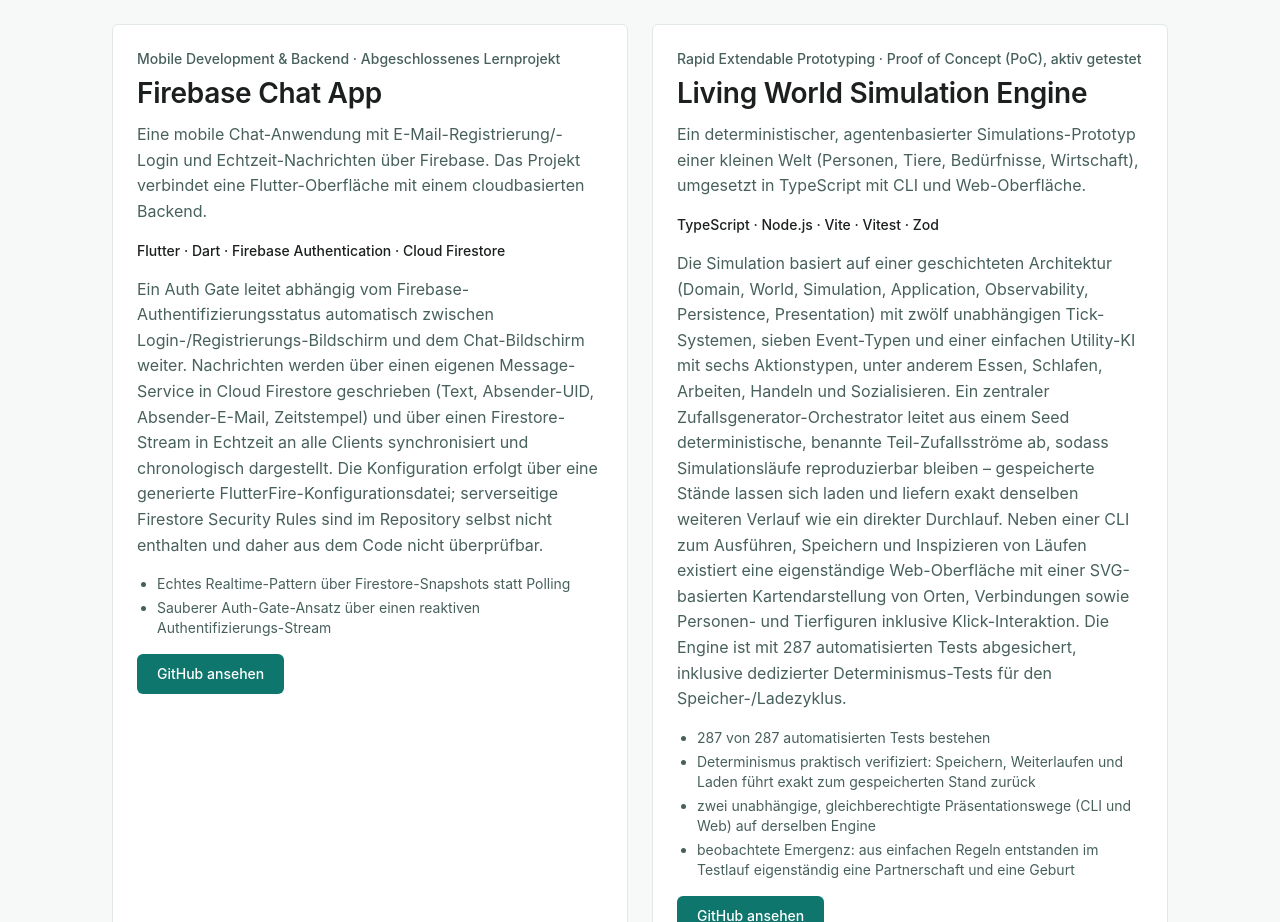
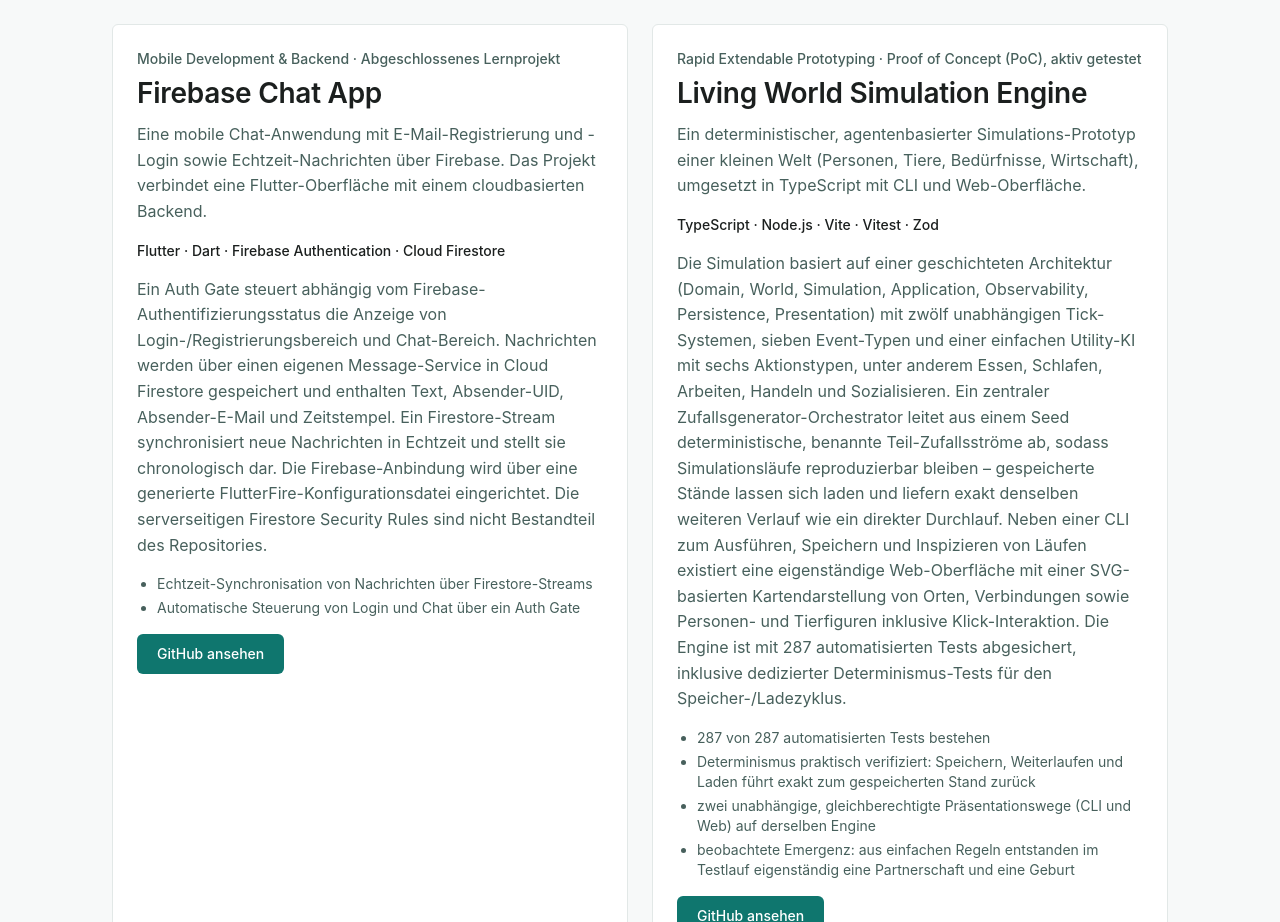
Before and after one commit to Alexandra-S-new/portfolio-alexandra-schetelich, a React (Vite) app: page / in a window 1280 px wide. Shown: the part 2488-3410 px from the top of the page. Built offline with nearby package versions, Linux system fonts and the light colour scheme.

Commit message:
projects-firebase-6

```diff
--- a/src/data/projects.ts
+++ b/src/data/projects.ts
@@ -89,21 +89,31 @@
     category: 'Mobile Development & Backend',
     status: 'Abgeschlossenes Lernprojekt',
     shortDescription:
-      'Eine mobile Chat-Anwendung mit E-Mail-Registrierung/-Login und Echtzeit-Nachrichten über Firebase. Das Projekt verbindet eine Flutter-Oberfläche mit einem cloudbasierten Backend.',
+      'Eine mobile Chat-Anwendung mit E-Mail-Registrierung und -Login sowie Echtzeit-Nachrichten über Firebase. Das Projekt verbindet eine Flutter-Oberfläche mit einem cloudbasierten Backend.',
     description:
-      'Ein Auth Gate leitet abhängig vom Firebase-Authentifizierungsstatus automatisch zwischen Login-/Registrierungs-Bildschirm und dem Chat-Bildschirm weiter. Nachrichten werden über einen eigenen Message-Service in Cloud Firestore geschrieben (Text, Absender-UID, Absender-E-Mail, Zeitstempel) und über einen Firestore-Stream in Echtzeit an alle Clients synchronisiert und chronologisch dargestellt. Die Konfiguration erfolgt über eine generierte FlutterFire-Konfigurationsdatei; serverseitige Firestore Security Rules sind im Repository selbst nicht enthalten und daher aus dem Code nicht überprüfbar.',
-    technologies: ['Flutter', 'Dart', 'Firebase Authentication', 'Cloud Firestore'],
+      'Ein Auth Gate steuert abhängig vom Firebase-Authentifizierungsstatus die Anzeige von Login-/Registrierungsbereich und Chat-Bereich. Nachrichten werden über einen eigenen Message-Service in Cloud Firestore gespeichert und enthalten Text, Absender-UID, Absender-E-Mail und Zeitstempel. Ein Firestore-Stream synchronisiert neue Nachrichten in Echtzeit und stellt sie chronologisch dar. Die Firebase-Anbindung wird über eine generierte FlutterFire-Konfigurationsdatei eingerichtet. Die serverseitigen Firestore Security Rules sind nicht Bestandteil des Repositories.',
+    technologies: [
+      'Flutter',
+      'Dart',
+      'Firebase Authentication',
+      'Cloud Firestore',
+    ],
     features: [
       'E-Mail-Registrierung und -Login',
-      'automatische Weiterleitung je nach Anmeldestatus (Auth Gate)',
+      'automatische Anzeige des passenden Bereichs je nach Anmeldestatus (Auth Gate)',
       'Echtzeit-Chat über Firestore-Streams',
-      'chronologische Nachrichtenliste mit Absendername und Zeitstempel',
+      'chronologische Nachrichtenliste mit Absender-E-Mail und Zeitstempel',
     ],
-    focus: ['Firebase Authentication', 'Cloud Firestore & Echtzeitdaten', 'Stream-basierte UI-Aktualisierung'],
-    role: 'Eigenständige praktische Umsetzung im Rahmen eines Lern-/Praxisprojekts zur Vertiefung von Mobile Development mit Backend-Anbindung.',
+    focus: [
+      'Firebase Authentication',
+      'Cloud Firestore & Echtzeitdaten',
+      'Stream-basierte UI-Aktualisierung',
+    ],
+    role:
+      'Eigenständige praktische Umsetzung im Rahmen eines Lern-/Praxisprojekts zur Vertiefung von Mobile Development mit Backend-Anbindung.',
     highlights: [
-      'Echtes Realtime-Pattern über Firestore-Snapshots statt Polling',
-      'Sauberer Auth-Gate-Ansatz über einen reaktiven Authentifizierungs-Stream',
+      'Echtzeit-Synchronisation von Nachrichten über Firestore-Streams',
+      'Automatische Steuerung von Login und Chat über ein Auth Gate',
     ],
     keyLearnings: [
       'Umsetzung von Benutzerregistrierung und -anmeldung mit Firebase Authentication',
```
